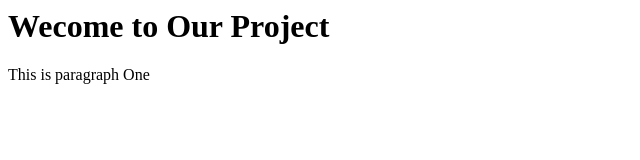
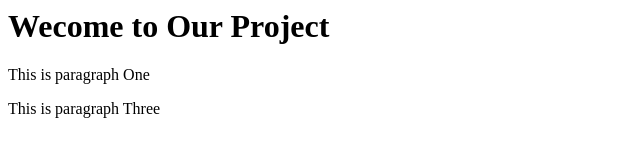
Before and after one commit to ankitarawat1310/learncloning, a plain HTML site: page index.html in a window 1280 px wide. Shown: the whole page, without its empty margins (0-640 px from the left). Drawn offline with Linux system fonts and the light colour scheme.

Commit message:
F3 Br : Added para three

```diff
--- a/index.html
+++ b/index.html
@@ -3,6 +3,6 @@
 
 	<H1> Wecome to Our Project </H1>
 	<p> This is paragraph One </p>
-
+	<p> This is paragraph Three </p>
 </BODY>
 </Head>
```
